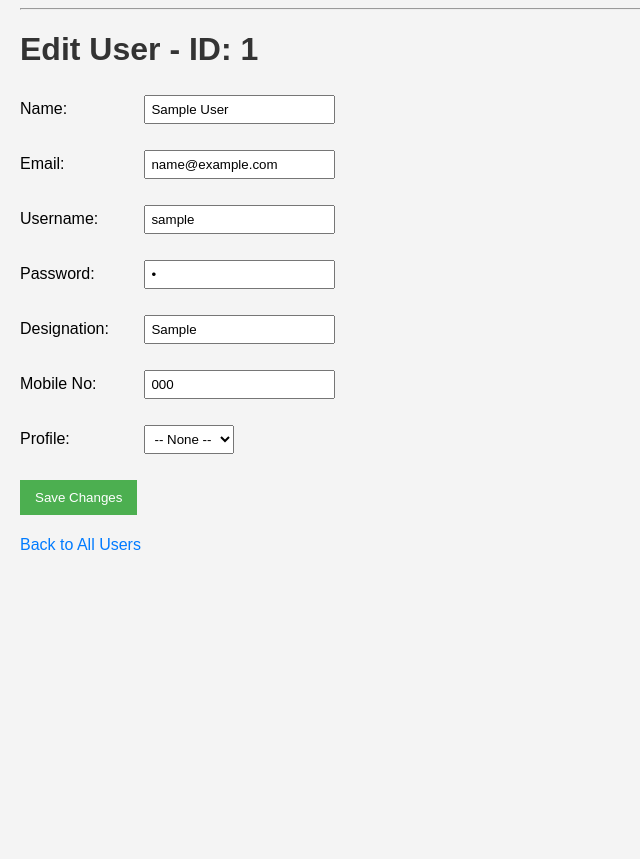
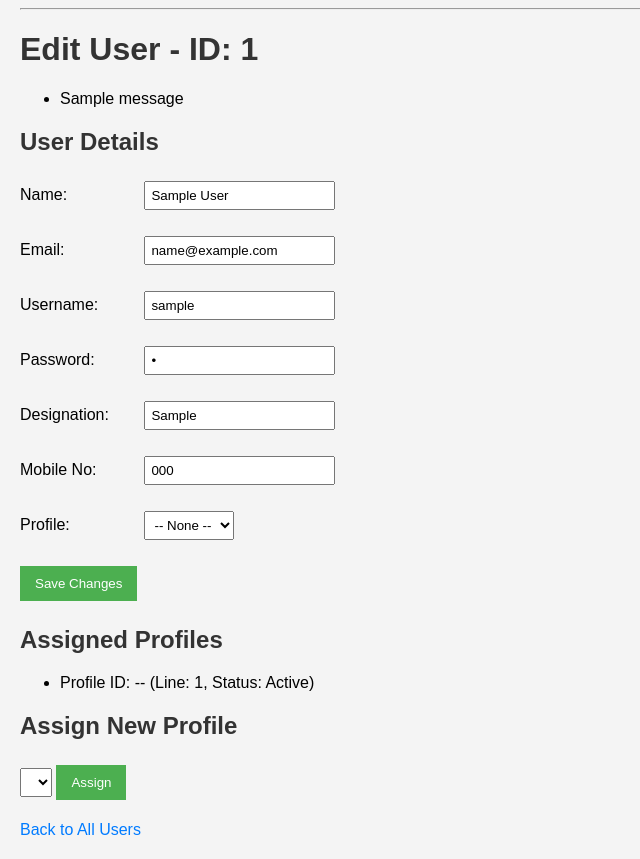
Before and after one commit to Yash7776/Nem-Models, a Django app: page /edit-user/1/ in a window 1280 px wide. Shown: the part 38-897 px from the top of the page, without its empty margins (0-640 px from the left). Before the commit the page ends 588 px from the top, so only its background shows below. Run offline with Django 5.2, Linux system fonts and the light colour scheme; tables that the repository leaves empty hold one stand-in row (values such as "Sample post"); one stand-in notice (Sample message) is shown; lists and menus that the app fills with data are empty.

```diff
--- a/accounts/urls.py
+++ b/accounts/urls.py
@@ -6,8 +6,9 @@ app_name = 'accounts'
 urlpatterns = [
     path('user/<str:username>/', views.user_detail, name='user_detail'),
     path('user/<str:username>/assign/', views.assign_profile, name='assign_profile'),
+    path('user/<str:username>/assign-from-edit/', views.assign_profile_from_edit, name='assign_profile_from_edit'),
     path('user/<str:username>/toggle/<int:line_no>/', views.toggle_profile_status, name='toggle_profile_status'),
     path('all-users/', views.all_users, name='all_users'),
-    path('create-user/', views.create_user, name='create_user'),
+    path('', views.create_user, name='create_user'),
     path('edit-user/<int:user_id>/', views.edit_user, name='edit_user'),
 ]
--- a/accounts/views.py
+++ b/accounts/views.py
@@ -28,10 +28,27 @@ def assign_profile(request, username):
         messages.error(request, "Failed to assign profile due to a database error. Please try again.")
     return redirect('accounts:user_detail', username=username)
 
+def assign_profile_from_edit(request, username):
+    user = get_object_or_404(User_header_all, username=username, line_no=0)
+    profile_id = request.GET.get('profile_id')
+    if not profile_id:
+        messages.error(request, "Please select a profile to assign.")
+        return redirect('accounts:edit_user', user_id=user.id)
+    profile = get_object_or_404(Profile_header_all, profile_id=profile_id)
+    try:
+        user.assign_profile(profile)
+        messages.success(request, f"Profile {profile_id} assigned successfully.")
+    except IntegrityError:
+        messages.error(request, "Failed to assign profile due to a database error. Please try again.")
+    return redirect('accounts:edit_user', user_id=user.id)
+
 def toggle_profile_status(request, username, line_no):
     user = get_object_or_404(User_header_all, username=username, line_no=0)
     is_active = request.GET.get('is_active', 'true').lower() == 'true'
+    redirect_to = request.GET.get('redirect_to', 'detail')
     user.set_profile_active(line_no, is_active)
+    if redirect_to == 'edit':
+        return redirect('accounts:edit_user', user_id=user.id)
     return redirect('accounts:user_detail', username=username)
 
 def all_users(request):
@@ -67,6 +84,7 @@ def create_user(request):
 def edit_user(request, user_id):
     user = get_object_or_404(User_header_all, id=user_id)
     profiles = Profile_header_all.objects.all()
+    assignments = User_header_all.objects.filter(user_id=user.user_id).order_by('line_no')
 
     if request.method == 'POST':
         name = request.POST.get('name')
@@ -77,7 +95,6 @@ def edit_user(request, user_id):
         mobile_no = request.POST.get('mobile_no', '')
         profile_id = request.POST.get('profile')
 
-        # Update the user's details
         user.name = name
         user.email = email
         user.password = password
@@ -85,15 +102,16 @@ def edit_user(request, user_id):
         user.mobile_no = mobile_no
         user.profile = Profile_header_all.objects.get(id=profile_id) if profile_id else None
 
-        # Handle username change: update all rows with the same user_id
         if user.username != username:
-            # Check if the new username already exists for a different user_id
             existing_user = User_header_all.objects.filter(username=username).exclude(user_id=user.user_id).first()
             if existing_user:
                 messages.error(request, f"Username '{username}' is already taken by another user.")
-                return render(request, 'accounts/edit_user.html', {'user': user, 'profiles': profiles})
+                return render(request, 'accounts/edit_user.html', {
+                    'user': user,
+                    'profiles': profiles,
+                    'assignments': assignments,
+                })
 
-            # Update username for all rows with the same user_id
             User_header_all.objects.filter(user_id=user.user_id).update(username=username)
             user.username = username
 
@@ -101,4 +119,8 @@ def edit_user(request, user_id):
         messages.success(request, "User details updated successfully.")
         return redirect('accounts:all_users')
 
-    return render(request, 'accounts/edit_user.html', {'user': user, 'profiles': profiles})
+    return render(request, 'accounts/edit_user.html', {
+        'user': user,
+        'profiles': profiles,
+        'assignments': assignments,
+    })
--- a/templates/accounts/edit_user.html
+++ b/templates/accounts/edit_user.html
@@ -2,7 +2,17 @@
 {% block title %}Edit User - ID: {{ user.id }}{% endblock %}
 {% block content %}
 <h1>Edit User - ID: {{ user.id }}</h1>
-<form method="post">
+
+{% if messages %}
+    <ul class="messages">
+        {% for message in messages %}
+            <li{% if message.tags %} class="{{ message.tags }}"{% endif %}>{{ message }}</li>
+        {% endfor %}
+    </ul>
+{% endif %}
+
+<h2>User Details</h2>
+<form method="post" action="{% url 'accounts:edit_user' user.id %}">
     {% csrf_token %}
     <p><label for="name">Name:</label>
     <input type="text" id="name" name="name" value="{{ user.name }}" required></p>
@@ -27,5 +37,33 @@
     </select></p>
     <button type="submit">Save Changes</button>
 </form>
+
+<h2>Assigned Profiles</h2>
+<ul>
+    {% for assignment in assignments %}
+        <li>
+            Profile ID: {{ assignment.profile.profile_id|default:"--" }} (Line: {{ assignment.line_no }},
+            Status: {{ assignment.is_active|yesno:"Active,Inactive" }})
+            {% if assignment.profile %}
+            <a href="{% url 'accounts:toggle_profile_status' user.username assignment.line_no %}?is_active={% if assignment.is_active %}false{% else %}true{% endif %}&redirect_to=edit">
+                {% if assignment.is_active %}Deactivate{% else %}Activate{% endif %}
+            </a>
+            {% endif %}
+        </li>
+    {% empty %}
+        <li>No profiles assigned (Default: Line 0, Active)</li>
+    {% endfor %}
+</ul>
+
+<h2>Assign New Profile</h2>
+<form method="get" action="{% url 'accounts:assign_profile_from_edit' user.username %}">
+    <select name="profile_id">
+        {% for profile in profiles %}
+            <option value="{{ profile.profile_id }}">{{ profile.profile_name }} ({{ profile.profile_id }})</option>
+        {% endfor %}
+    </select>
+    <button type="submit">Assign</button>
+</form>
+
 <p><a href="{% url 'accounts:all_users' %}">Back to All Users</a></p>
 {% endblock %}
```
Also changed, not shown: templates/accounts/all_users.html (+7 -7 lines), accounts/migrations/0001_initial.py.
